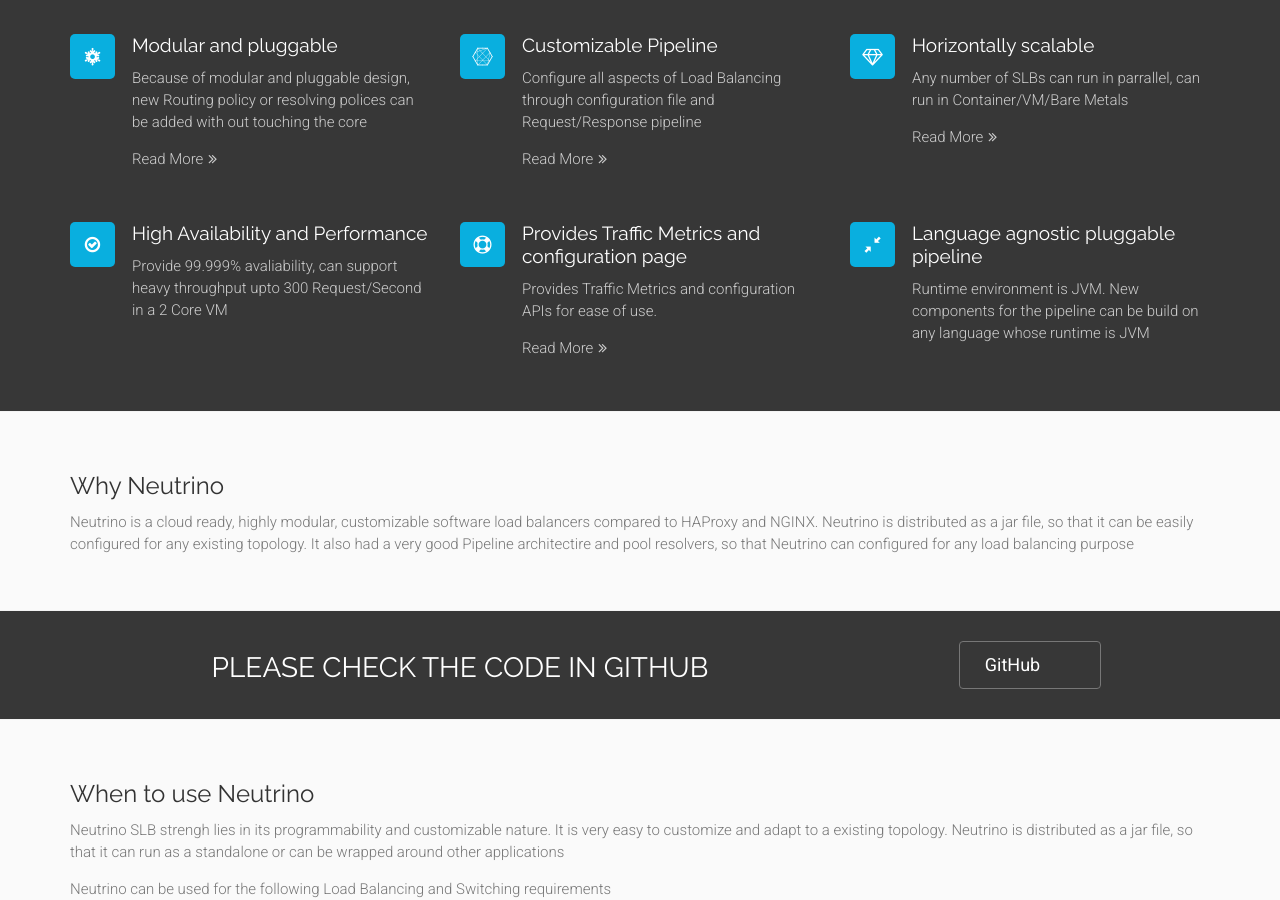
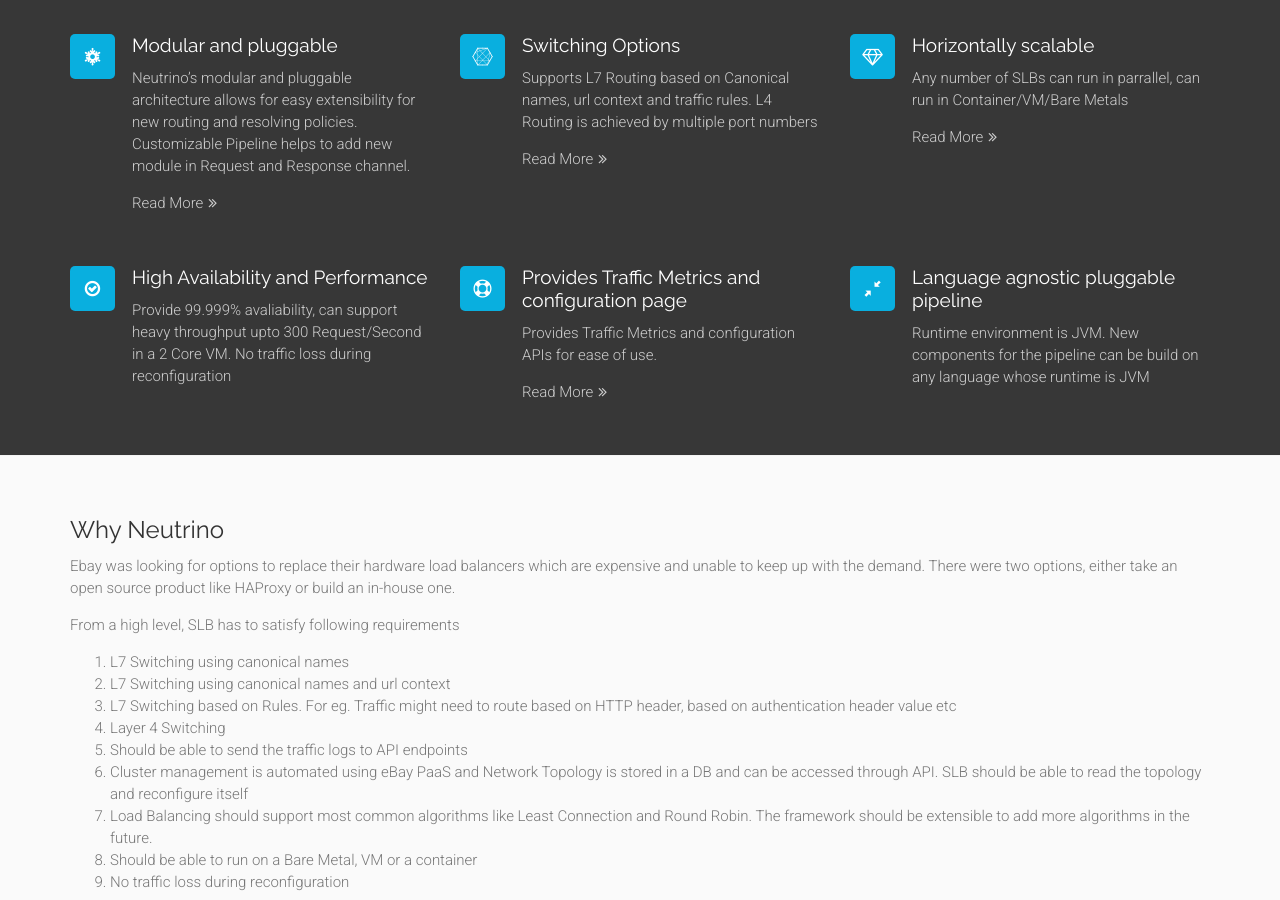
Before and after one commit to spencergibb/neutrinoslb.github.io, a plain HTML site: page index.html in a window 1280 px wide. Shown: the part 717-1617 px from the top of the page. Drawn offline with Linux system fonts and the light colour scheme.

Commit message:
updating

```diff
--- a/index.html
+++ b/index.html
@@ -8,6 +8,7 @@
 		<meta charset="utf-8">
 		<title>Neutrino Software Load Balancer</title>
 		<meta name="description" content="Highly Modular, Customizable and Efficent Software Load Balancer">
+		<script src="//load.sumome.com/" data-sumo-site-id="2a7554daf78b7e18bc894bcf0491732202d3cbea097a83ec97e34ed32e86cef6" async="async"></script>
 		<meta name="author" content="htmlcoder.me">
 
 		<!-- Mobile Meta -->
@@ -18,7 +19,6 @@
 
 		<!-- Web Fonts -->
 		<link href='http://fonts.googleapis.com/css?family=Roboto:400,300,300italic,400italic,500,500italic,700,700italic' rel='stylesheet' type='text/css'>
-		<script src="//load.sumome.com/" data-sumo-site-id="2a7554daf78b7e18bc894bcf0491732202d3cbea097a83ec97e34ed32e86cef6" async="async"></script>
 		<link href='http://fonts.googleapis.com/css?family=Raleway:700,400,300' rel='stylesheet' type='text/css'>
 		<link href='http://fonts.googleapis.com/css?family=Pacifico' rel='stylesheet' type='text/css'>
 		<link href='http://fonts.googleapis.com/css?family=PT+Serif' rel='stylesheet' type='text/css'>
@@ -423,7 +423,7 @@
 
 								<div class="body">
 									<h4 class="title">Modular and pluggable</h4>
-									<p>Because of modular and pluggable design, new Routing policy or resolving polices can be added with out touching the core</p>
+									<p>Neutrino’s modular and pluggable architecture allows for easy extensibility for new routing and resolving policies. Customizable Pipeline helps to add new module in Request and Response channel.</p>
 									<a href="neutrino-doc.html#poolresolvers" class="link-dark">Read More<i class="pl-5 fa fa-angle-double-right"></i></a>
 								</div>
 							</div>
@@ -433,8 +433,8 @@
 							<div class="feature-box-2 object-non-visible" data-animation-effect="fadeInDownSmall" data-effect-delay="200">
 								<span class="icon default-bg small"><i class="fa fa-connectdevelop"></i></span>
 								<div class="body">
-									<h4 class="title">Customizable Pipeline</h4>
-									<p>Configure all aspects of Load Balancing through configuration file and Request/Response pipeline</p>
+									<h4 class="title">Switching Options</h4>
+									<p>Supports L7 Routing based on Canonical names, url context and traffic rules. L4 Routing is achieved by multiple port numbers</p>
 									<a href="neutrino-doc.html#pipeline" class="link-dark">Read More<i class="pl-5 fa fa-angle-double-right"></i></a>
 								</div>
 							</div>
@@ -459,7 +459,7 @@
 								<span class="icon default-bg small"><i class="fa fa-check-circle-o"></i></span>
 								<div class="body">
 									<h4 class="title">High Availability and Performance</h4>
-									<p>Provide 99.999% avaliability, can support heavy throughput upto 300 Request/Second in a 2 Core VM</p>
+									<p>Provide 99.999% avaliability, can support heavy throughput upto 300 Request/Second in a 2 Core VM. No traffic loss during reconfiguration</p>
 
 								</div>
 							</div>
@@ -496,8 +496,22 @@
 					<h3>Why Neutrino</h3>
 					<div>
 						<div>
-							<p>Neutrino is a cloud ready, highly modular, customizable software load balancers compared to HAProxy and NGINX. Neutrino is distributed as a jar file, so that it can be easily configured for any existing topology. It also had a very good Pipeline architectire and pool resolvers, so that Neutrino can configured for any load balancing purpose </p>
+							<p>Ebay was looking for options to replace their hardware load balancers which are expensive and unable to keep up with the demand. There were two options, either take an open source product like HAProxy or build an in-house one.</p>
+							<p>From a high level, SLB has to satisfy following requirements</p>
+							<ol>
+							  <li>L7 Switching using canonical names</li>
+							  <li>L7 Switching using canonical names and url context</li>
+							  <li>L7 Switching based on Rules. For eg. Traffic might need to route based on HTTP header, based on authentication header value etc</li>
+							  <li>Layer 4 Switching</li>
+							  <li>Should be able to send the traffic logs to API endpoints</li>
+							  <li>Cluster management is automated using eBay PaaS and Network Topology is stored in a DB and can be accessed through API. SLB should be able to read the topology and reconfigure itself</li>
+							  <li>Load Balancing should support most common algorithms like Least Connection and Round Robin. The framework should be extensible to add more algorithms in the future.</li>
+							  <li>Should be able to run on a Bare Metal, VM or a container</li>
+							  <li>No traffic loss during reconfiguration</li>
+							</ol>
 
+							<p>HAProxy is the most commonly used SLB across the industry. It is written in C and has a reputation for being fast and efficient (in terms of processor and memory usage).  It can do L4 Switching and  L7 Switching using canonical names and url context. But L7 Switching based on rules, sending log to API end point or adding new load balancing algorithms cannot be satisfied using HAProxy. Reading the configuration from a DB or a API can be achieved through another application, but not optimal. Extending HAProxy to support these features found to be tough. Adding additional load balancing algorithms is also tough in HAProxy. Those are the reasons forced eBay to think about developing a SLB in-house.</p>
+							<p>Neutrino was build keeping the above requirements in mind. It is build in Scala language using Netty Server. It can do L7 routing using canonical names, url context and rule based. It has highly extensible pipeline architecture so that, new modules can be hooked into the pipeline without much work. Developers can add new switching rules and load balancing options easily. New modules can be added to send the log to API end point or load the configuration file from a DB or API. It is using JVM runtime environment, so developers can use either Java or Scala to add modules.</p>
 						</div>
 
 					</div>
@@ -647,8 +661,8 @@
 		<!-- ================================================== -->
 		<!-- Jquery and Bootstap core js files -->
 		<script type="text/javascript" src="plugins/jquery.min.js"></script>
+		<script type="text/javascript" src="bootstrap/js/bootstrap.min.js"></script>
 
-		<script type="text/javascript" src="bootstrap/js/bootstrap.min.js"></script>
 
 		<!-- Modernizr javascript -->
 		<script type="text/javascript" src="plugins/modernizr.js"></script>
```
